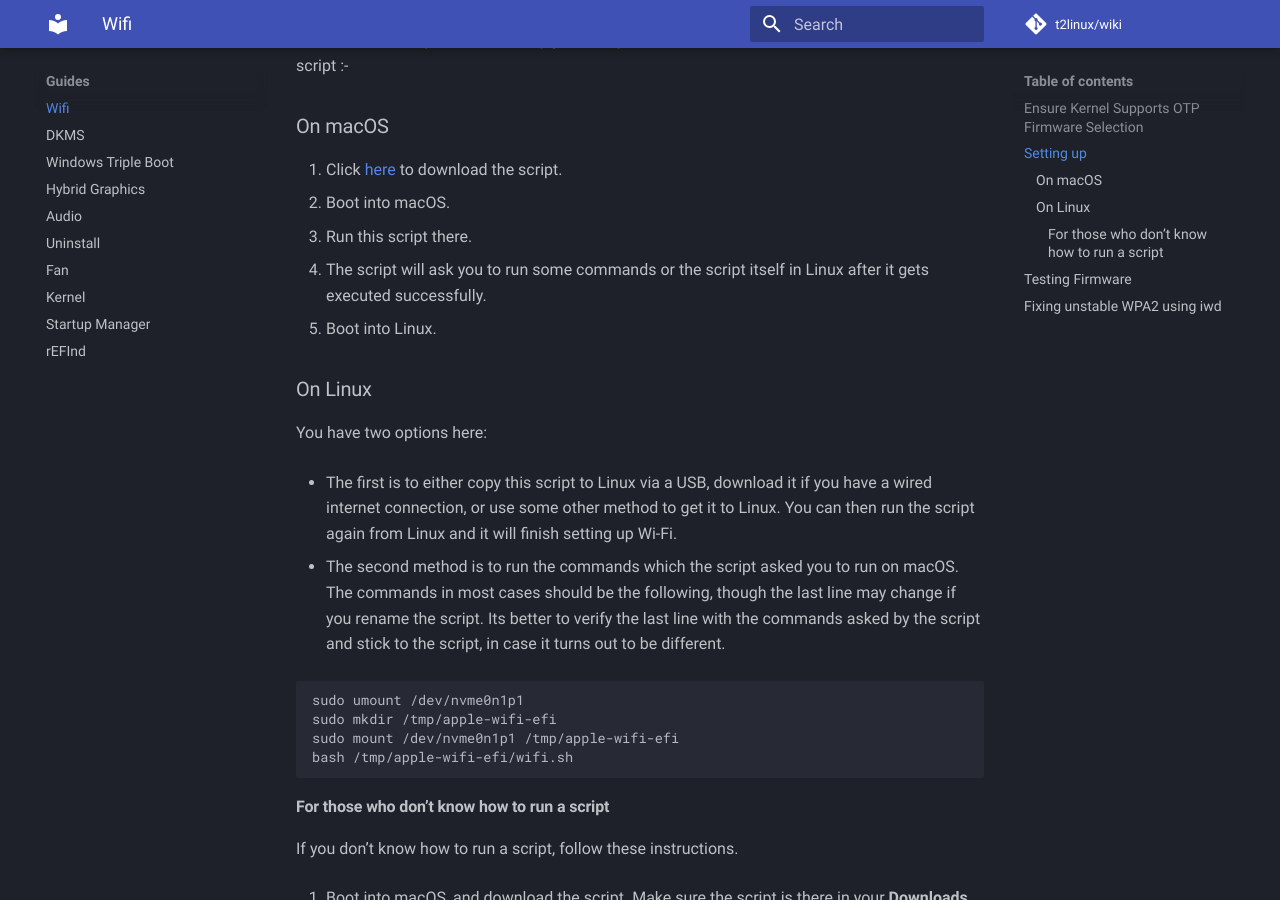
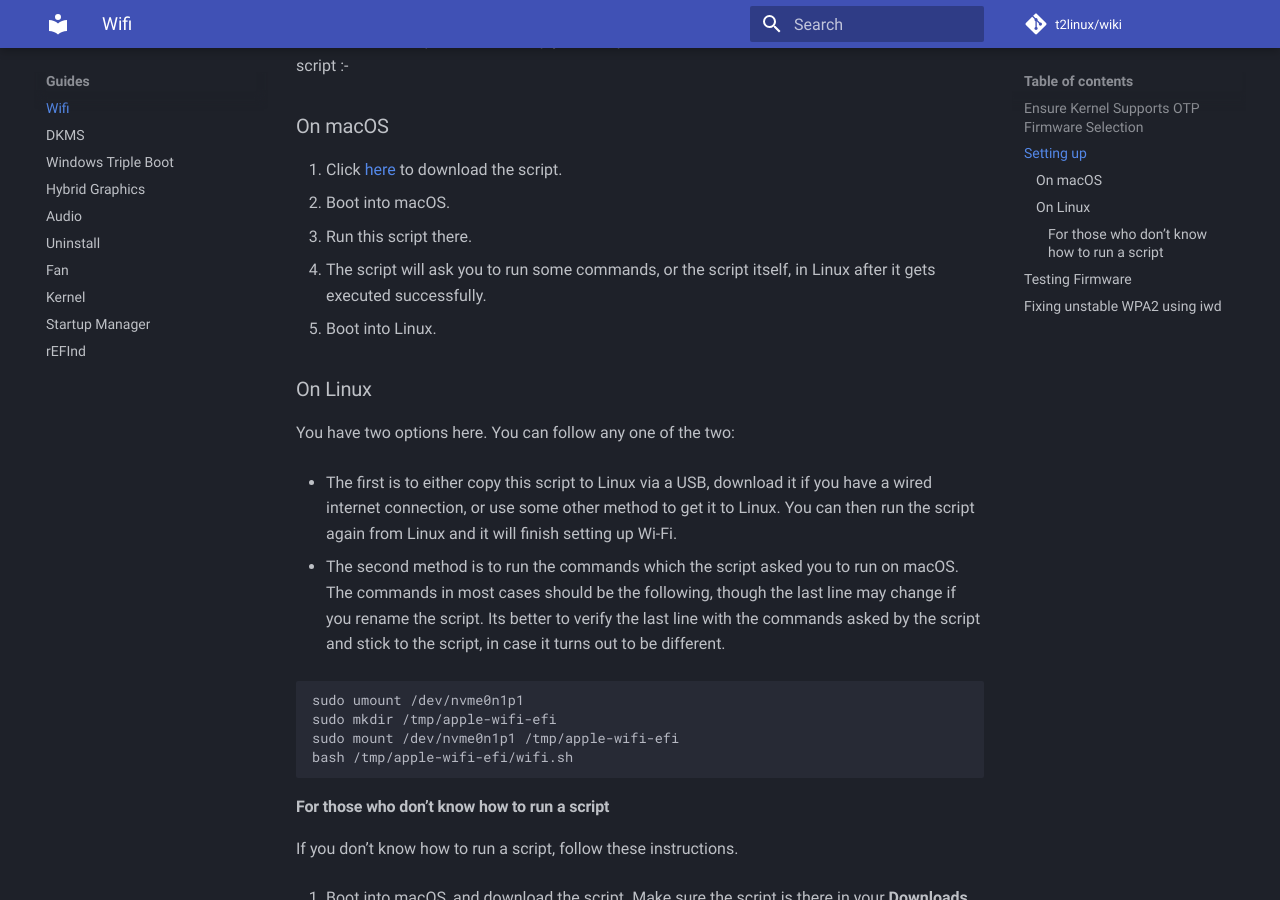
Before and after one commit to t2linux/wiki, an MkDocs documentation site: the page built from docs/guides/wifi.md, in a window 1280 px wide and 900 px high, scrolled down 731 px. Built offline with MkDocs 1.6.1 and Material for MkDocs 9.7.7, drawn with Linux system fonts in a browser that asks for light colours; comment, search, counter and statistics services are not loaded.

Commit message:
Make some instructions more clear - wifi

```diff
--- a/docs/guides/wifi.md
+++ b/docs/guides/wifi.md
@@ -22,12 +22,12 @@ We now use a script which can help you set up Wi-Fi. Follow the instructions bel
 1. Click [here](../tools/wifi.sh) to download the script.
 2. Boot into macOS.
 3. Run this script there.
-4. The script will ask you to run some commands or the script itself in Linux after it gets executed successfully.
+4. The script will ask you to run some commands, or the script itself, in Linux after it gets executed successfully.
 5. Boot into Linux.
 
 ### On Linux
 
-You have two options here:
+You have two options here. You can follow any one of the two:
 
 - The first is to either copy this script to Linux via a USB, download it if you have a wired internet connection, or use some other method to get it to Linux. You can then run the script again from Linux and it will finish setting up Wi-Fi.
 
```
